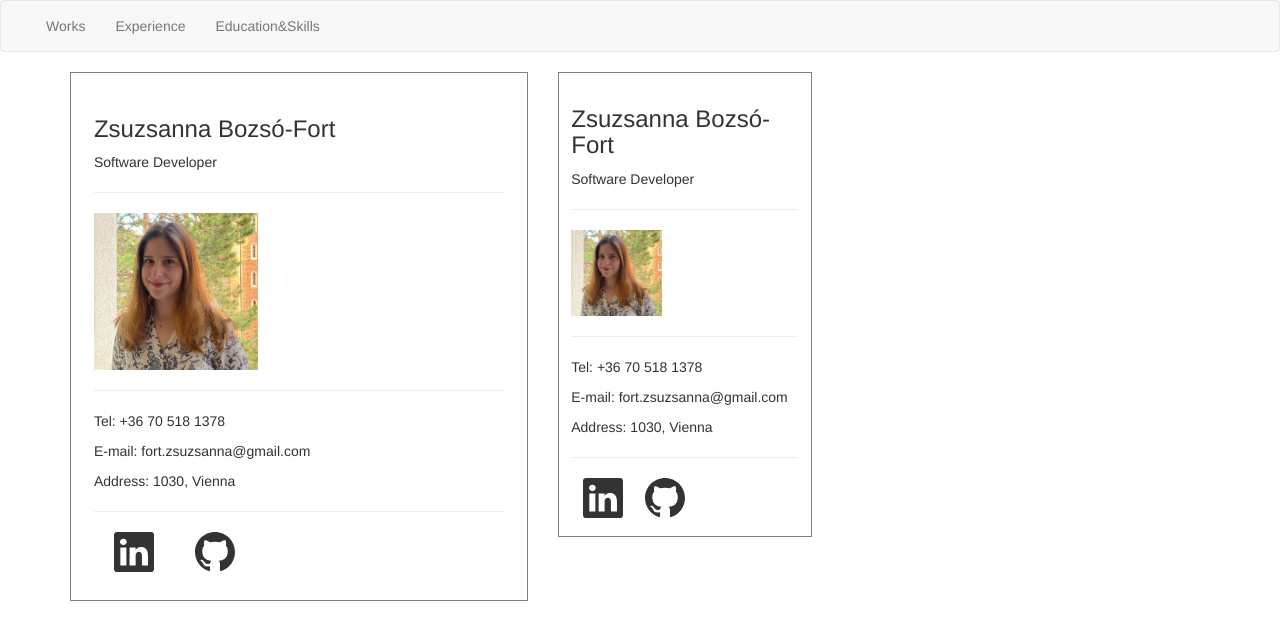
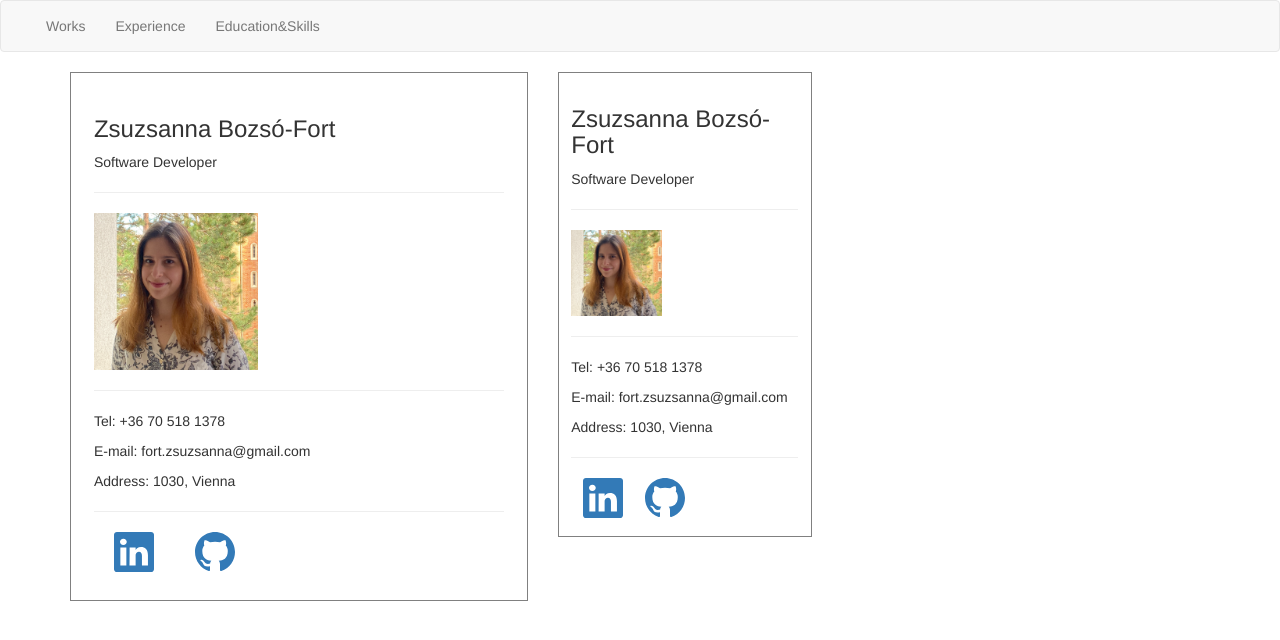
Before and after one commit to fortzsu/angular-cv-bozso-fort, an Angular app: page / in a window 1280 px wide. Shown: the top 640 px of the page. Built offline with nearby package versions, Linux system fonts and the light colour scheme.

Commit message:
add links to svg icons

```diff
--- a/src/app/infos/basic-infos/basic-infos.component.html
+++ b/src/app/infos/basic-infos/basic-infos.component.html
@@ -8,17 +8,22 @@
   <p>Address: 1030, Vienna</p>
   <hr>
   <span>
+    <a href="https://www.linkedin.com/in/zsuzsanna-bozso-fort/" target="_blank">
 <svg xmlns="http://www.w3.org/2000/svg" width="40" height="40" fill="currentColor" class="bi bi-linkedin"
      viewBox="0 0 16 16">
   <path
     d="M0 1.146C0 .513.526 0 1.175 0h13.65C15.474 0 16 .513 16 1.146v13.708c0 .633-.526 1.146-1.175 1.146H1.175C.526 16 0 15.487 0 14.854zm4.943 12.248V6.169H2.542v7.225zm-1.2-8.212c.837 0 1.358-.554 1.358-1.248-.015-.709-.52-1.248-1.342-1.248S2.4 3.226 2.4 3.934c0 .694.521 1.248 1.327 1.248zm4.908 8.212V9.359c0-.216.016-.432.08-.586.173-.431.568-.878 1.232-.878.869 0 1.216.662 1.216 1.634v3.865h2.401V9.25c0-2.22-1.184-3.252-2.764-3.252-1.274 0-1.845.7-2.165 1.193v.025h-.016l.016-.025V6.169h-2.4c.03.678 0 7.225 0 7.225z"/>
 </svg>
+    </a>
 </span>
+
   <span>
+    <a href="https://github.com/fortzsu" target="_blank">
 <svg xmlns="http://www.w3.org/2000/svg" width="40" height="40" fill="currentColor" class="bi bi-github"
      viewBox="0 0 16 16">
   <path
     d="M8 0C3.58 0 0 3.58 0 8c0 3.54 2.29 6.53 5.47 7.59.4.07.55-.17.55-.38 0-.19-.01-.82-.01-1.49-2.01.37-2.53-.49-2.69-.94-.09-.23-.48-.94-.82-1.13-.28-.15-.68-.52-.01-.53.63-.01 1.08.58 1.23.82.72 1.21 1.87.87 2.33.66.07-.52.28-.87.51-1.07-1.78-.2-3.64-.89-3.64-3.95 0-.87.31-1.59.82-2.15-.08-.2-.36-1.02.08-2.12 0 0 .67-.21 2.2.82.64-.18 1.32-.27 2-.27s1.36.09 2 .27c1.53-1.04 2.2-.82 2.2-.82.44 1.1.16 1.92.08 2.12.51.56.82 1.27.82 2.15 0 3.07-1.87 3.75-3.65 3.95.29.25.54.73.54 1.48 0 1.07-.01 1.93-.01 2.2 0 .21.15.46.55.38A8.01 8.01 0 0 0 16 8c0-4.42-3.58-8-8-8"/>
 </svg>
+    </a>
 </span>
 </div>
```
